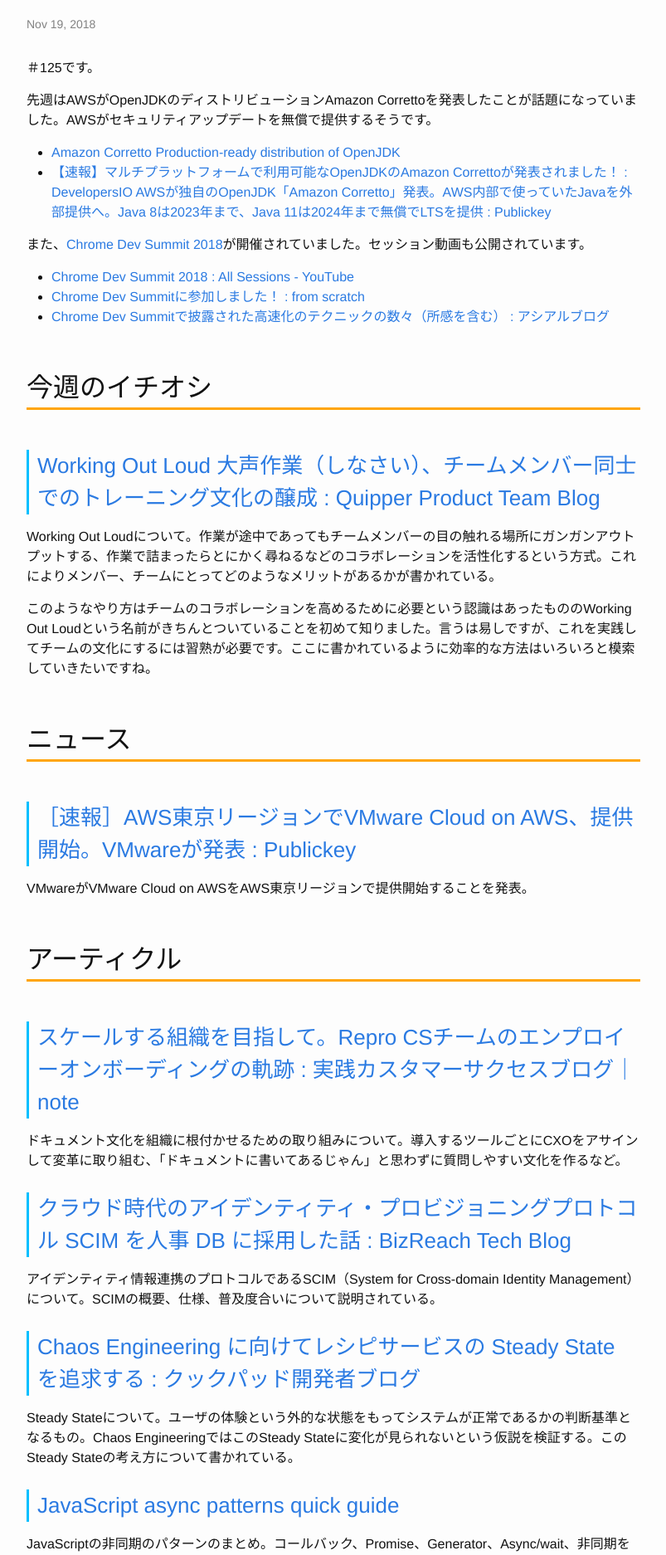
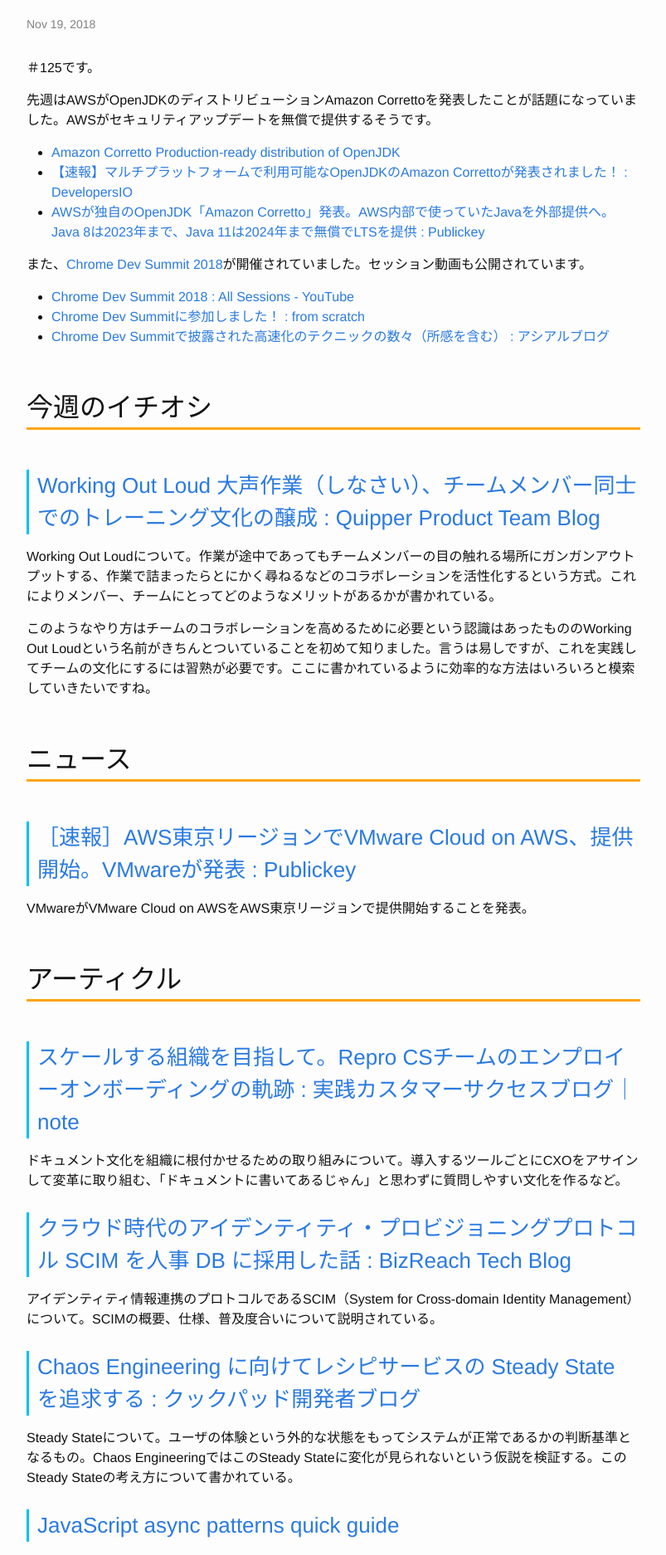
Before and after one commit to Gather-Tech/Gather-Tech.github.io, a Jekyll site: the page built from _posts/2018/2018-11-19-Gather125.md, in a window 1280 px wide. Shown: the part 523-2397 px from the top of the page at 83% size, without its empty margins (238-1041 px from the left). Built offline with Jekyll 4.4.1, drawn with Linux system fonts in a browser that asks for light colours.

Commit message:
fix typo

```diff
--- a/_posts/2018/2018-11-19-Gather125.md
+++ b/_posts/2018/2018-11-19-Gather125.md
@@ -12,7 +12,7 @@
 
 - [Amazon Corretto Production-ready distribution of OpenJDK](https://aws.amazon.com/jp/corretto/)
 - [【速報】マルチプラットフォームで利用可能なOpenJDKのAmazon Correttoが発表されました！ : DevelopersIO](https://dev.classmethod.jp/cloud/aws/amazon-corretto/)
-[AWSが独自のOpenJDK「Amazon Corretto」発表。AWS内部で使っていたJavaを外部提供へ。Java 8は2023年まで、Java 11は2024年まで無償でLTSを提供 : Publickey](https://www.publickey1.jp/blog/18/awsopenjdkamazon_correttoawsjavajava_82023java_112024lts.html)
+- [AWSが独自のOpenJDK「Amazon Corretto」発表。AWS内部で使っていたJavaを外部提供へ。Java 8は2023年まで、Java 11は2024年まで無償でLTSを提供 : Publickey](https://www.publickey1.jp/blog/18/awsopenjdkamazon_correttoawsjavajava_82023java_112024lts.html)
 
 また、[Chrome Dev Summit 2018](https://developer.chrome.com/devsummit/)が開催されていました。セッション動画も公開されています。
 
```
